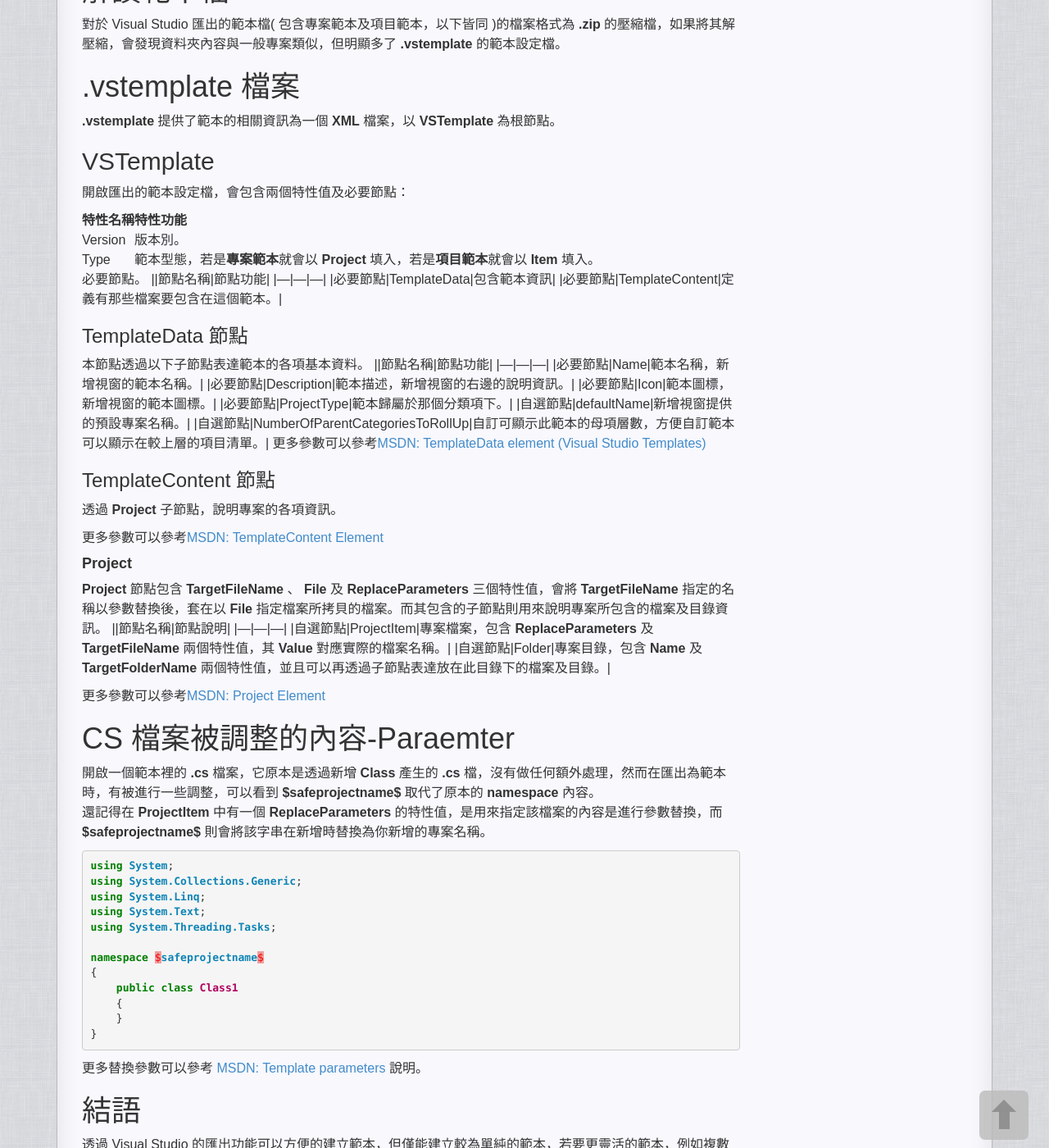
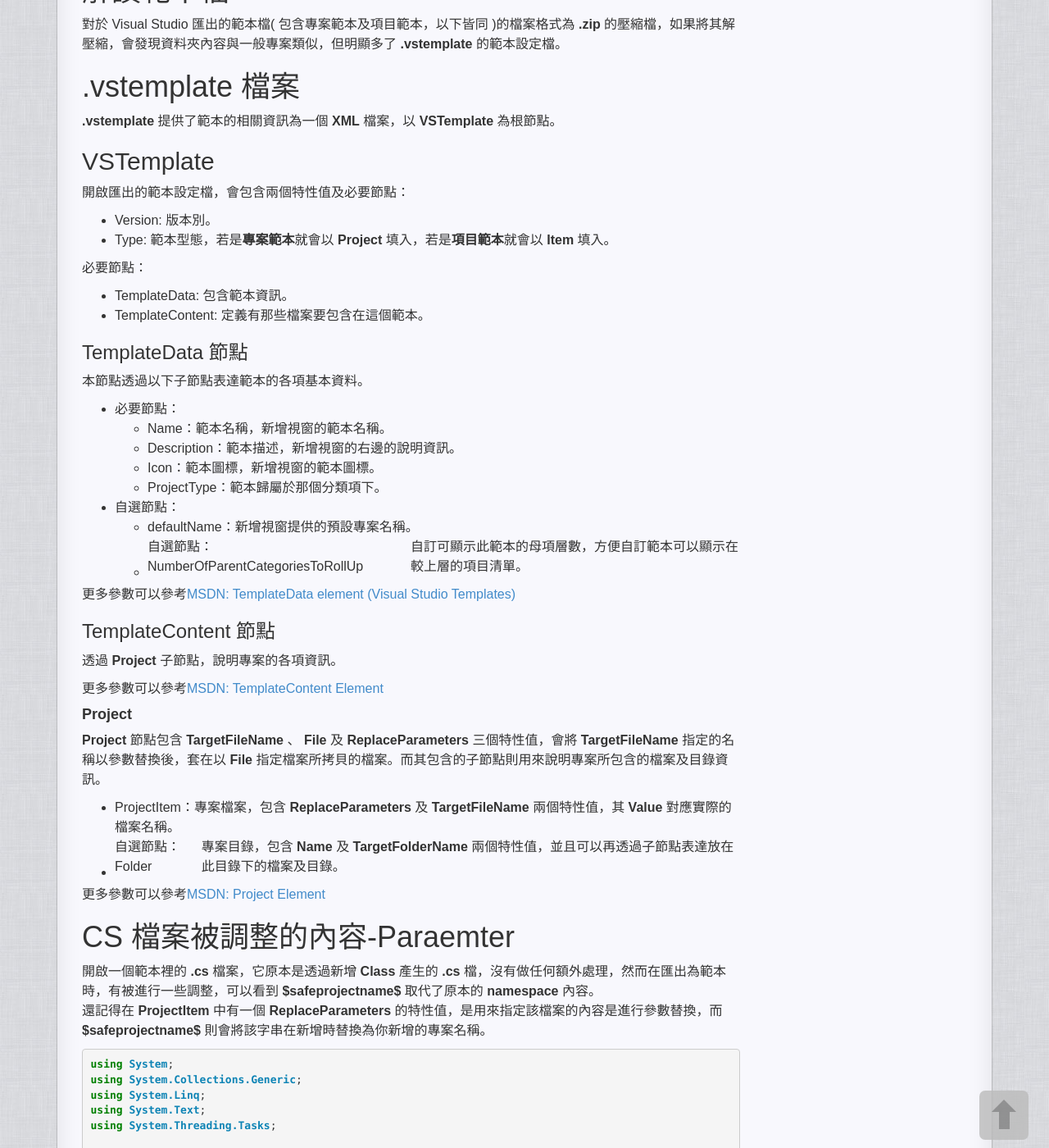
Before and after one commit to No129/No129.github.io, a Jekyll site: the page built from _posts/02_Job/2019-12-18-[Weekly]-29-2019-[QA]-VisualStudioTemplate.md, in a window 1280 px wide and 1400 px high, scrolled down 532 px. Shown: the whole window at 82% size. Built offline with Jekyll 4.4.1, drawn with Linux system fonts in a browser that asks for light colours; nearby versions of some CDN libraries; some of the changed text lies outside the part shown.

Commit message:
renew post 2019-12-18

```diff
--- a/_posts/02_Job/2019-12-18-[Weekly]-29-2019-[QA]-VisualStudioTemplate.md
+++ b/_posts/02_Job/2019-12-18-[Weekly]-29-2019-[QA]-VisualStudioTemplate.md
@@ -15,28 +15,25 @@ last_modified_at: 2019-12-18 23:59:59 UTC+8
 
 ## VSTemplate
 開啟匯出的範本設定檔，會包含兩個特性值及必要節點：
+* Version: 版本別。
+* Type: 範本型態，若是**專案範本**就會以 **Project** 填入，若是**項目範本**就會以 **Item** 填入。
 
-|特性名稱|特性功能|
-|---|---|
-|Version|版本別。|
-|Type|範本型態，若是**專案範本**就會以 **Project** 填入，若是**項目範本**就會以 **Item** 填入。|
 
-必要節點。
-||節點名稱|節點功能|
-|---|---|---|
-|必要節點|TemplateData|包含範本資訊|
-|必要節點|TemplateContent|定義有那些檔案要包含在這個範本。|
+必要節點：
+* TemplateData: 包含範本資訊。
+* TemplateContent: 定義有那些檔案要包含在這個範本。
 
 ### TemplateData 節點
 本節點透過以下子節點表達範本的各項基本資料。
-||節點名稱|節點功能|
-|---|---|---|
-|必要節點|Name|範本名稱，新增視窗的範本名稱。|
-|必要節點|Description|範本描述，新增視窗的右邊的說明資訊。|
-|必要節點|Icon|範本圖標，新增視窗的範本圖標。|
-|必要節點|ProjectType|範本歸屬於那個分類項下。|
-|自選節點|defaultName|新增視窗提供的預設專案名稱。|
-|自選節點|NumberOfParentCategoriesToRollUp|自訂可顯示此範本的母項層數，方便自訂範本可以顯示在較上層的項目清單。|
+* 必要節點：
+    * Name：範本名稱，新增視窗的範本名稱。
+    * Description：範本描述，新增視窗的右邊的說明資訊。
+    * Icon：範本圖標，新增視窗的範本圖標。
+    * ProjectType：範本歸屬於那個分類項下。
+* 自選節點：
+    * defaultName：新增視窗提供的預設專案名稱。
+    * 自選節點：NumberOfParentCategoriesToRollUp|自訂可顯示此範本的母項層數，方便自訂範本可以顯示在較上層的項目清單。
+
 更多參數可以參考[MSDN: TemplateData element (Visual Studio Templates)](https://docs.microsoft.com/en-us/visualstudio/extensibility/templatedata-element-visual-studio-templates?view=vs-2017)
 
 ### TemplateContent 節點
@@ -45,10 +42,8 @@ last_modified_at: 2019-12-18 23:59:59 UTC+8
 更多參數可以參考[MSDN: TemplateContent Element](https://docs.microsoft.com/en-us/visualstudio/extensibility/templatecontent-element-visual-studio-templates?view=vs-2017)
 #### Project
 **Project** 節點包含 **TargetFileName** 、 **File** 及 **ReplaceParameters** 三個特性值，會將 **TargetFileName** 指定的名稱以參數替換後，套在以 **File** 指定檔案所拷貝的檔案。而其包含的子節點則用來說明專案所包含的檔案及目錄資訊。
-||節點名稱|節點說明|
-|---|---|---|
-|自選節點|ProjectItem|專案檔案，包含 **ReplaceParameters** 及 **TargetFileName** 兩個特性值，其 **Value** 對應實際的檔案名稱。|
-|自選節點|Folder|專案目錄，包含 **Name** 及 **TargetFolderName** 兩個特性值，並且可以再透過子節點表達放在此目錄下的檔案及目錄。|
+* ProjectItem：專案檔案，包含 **ReplaceParameters** 及 **TargetFileName** 兩個特性值，其 **Value** 對應實際的檔案名稱。
+* 自選節點：Folder|專案目錄，包含 **Name** 及 **TargetFolderName** 兩個特性值，並且可以再透過子節點表達放在此目錄下的檔案及目錄。
 
 更多參數可以參考[MSDN: Project Element](https://docs.microsoft.com/en-us/visualstudio/extensibility/project-element-visual-studio-templates?view=vs-2017)
 
```
Also changed, not shown: other parts of _posts/02_Job/2019-12-18-[Weekly]-29-2019-[QA]-VisualStudioTemplate.md (+1 -0 lines).
